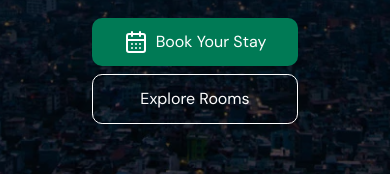
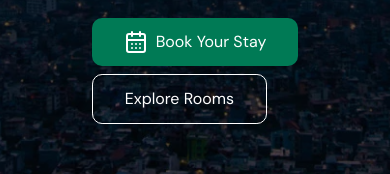
Before and after one commit to gurungbsal18/gurung-nest-home-stay, a Next.js app in the folder frontend/: page / in a window 390 px wide. Shown: the part 501-675 px from the top of the page. Built offline with nearby package versions, Linux system fonts and the light colour scheme; a web font is replaced by a local one.

Commit message:
animation updated

```diff
--- a/frontend/components/GallerySection.tsx
+++ b/frontend/components/GallerySection.tsx
@@ -1,16 +1,26 @@
-import React from "react"
+"use client"
+import { fadeInUp, staggerContainer } from "@/lib/animation"
+import { motion } from "framer-motion"
 
 function GallerySection() {
   return (
     <div className="container mx-auto">
-      <div className="mb-14 flex flex-col items-center gap-2">
-        <h4 className="text-3xl font-bold sm:text-4xl lg:text-5xl">
+      <motion.div
+        className="mb-14 flex flex-col items-center gap-2"
+        variants={staggerContainer}
+        initial="hidden"
+        whileInView={"visible"}
+      >
+        <motion.h4
+          className="text-3xl font-bold sm:text-4xl lg:text-5xl"
+          variants={fadeInUp}
+        >
           Photo <span className="text-primary">Gallery</span>
-        </h4>
-        <p className="text-center font-medium">
+        </motion.h4>
+        <motion.p className="text-center font-medium" variants={fadeInUp}>
           A glimpse into the beauty of our homestay and its surroundings.
-        </p>
-      </div>
+        </motion.p>
+      </motion.div>
     </div>
   )
 }
--- a/frontend/components/HeroSection.tsx
+++ b/frontend/components/HeroSection.tsx
@@ -3,8 +3,9 @@ import Link from "next/link"
 import { LuCalendarDays } from "react-icons/lu"
 import { GrLocation } from "react-icons/gr"
 import { motion, stagger, type Variants } from "framer-motion"
-import { fadeInUp, staggerContainer } from "@/lib/animation"
+import { fadeIn, fadeInUp, staggerContainer } from "@/lib/animation"
 import { ChevronDown } from "lucide-react"
+import { Button } from "./ui/button"
 
 // const locationBadgeVariants: Variants = {
 //   hidden: { opacity: 0, y: -10 },
@@ -69,20 +70,26 @@ function HeroSection() {
 
         <motion.div
           className="flex flex-col gap-2 md:flex-row md:gap-4"
-          variants={fadeInUp}
+          variants={staggerContainer}
+          initial="hidden"
+          whileInView={"visible"}
         >
-          <Link
-            href="#"
+          <Link href={""}>
+            <motion.button
               className="flex h-8 items-center justify-center gap-2 rounded-xl bg-primary px-8 py-6 duration-500 ease-in-out hover:bg-primary/80 md:h-16"
+              variants={fadeIn}
             >
               <LuCalendarDays size={"24"} />
               Book Your Stay
+            </motion.button>
           </Link>
-          <Link
-            href=""
+          <Link href="#">
+            <motion.button
               className="flex h-8 items-center justify-center rounded-xl border border-white px-8 py-6 duration-500 ease-in-out hover:border-primary hover:bg-primary md:h-16"
+              variants={fadeIn}
             >
               Explore Rooms
+            </motion.button>
           </Link>
         </motion.div>
         <motion.div
```
Lines whose indentation alone changed are shown as unchanged.
